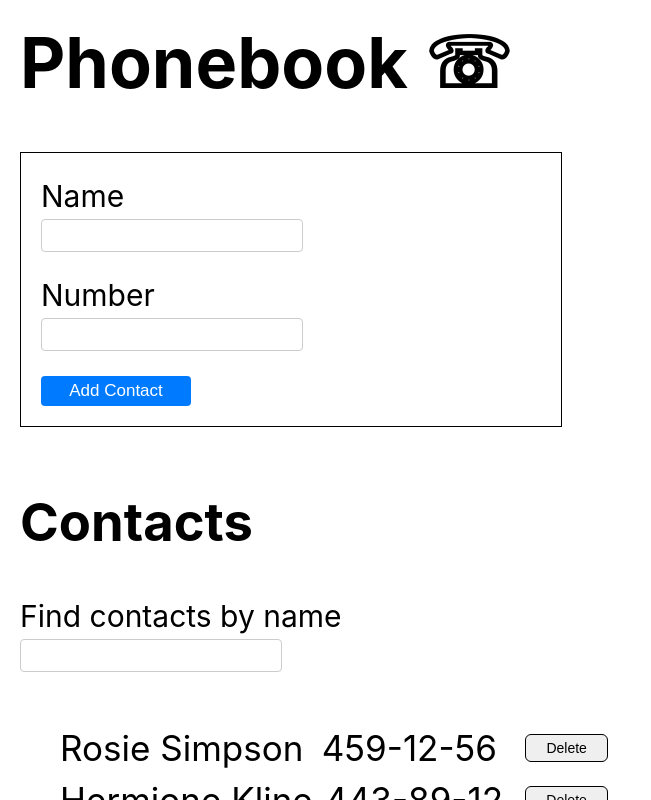
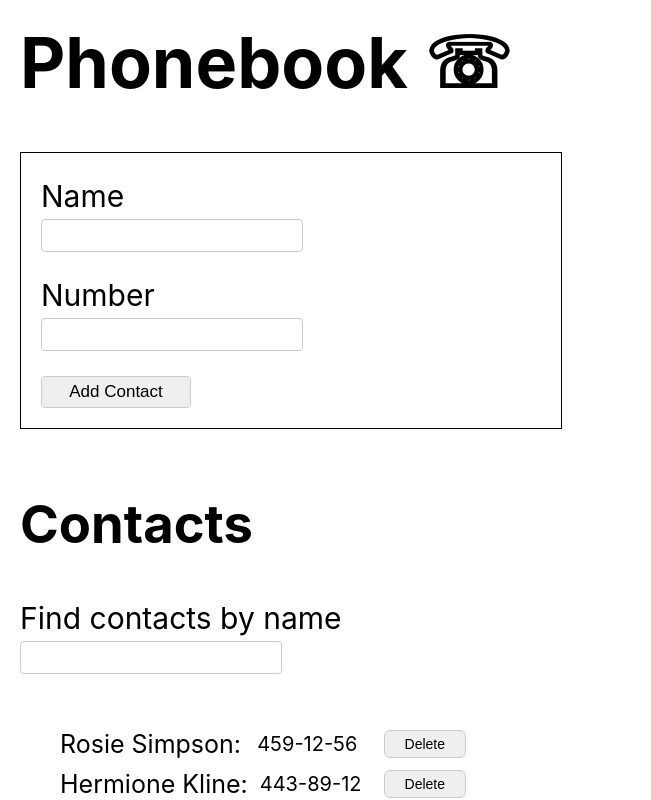
Before and after one commit to Ancasab/goit-react-hw-02-phonebook, a React (Create React App) app: page / in a window 1280 px wide. Shown: the top 800 px of the page, without its empty margins (0-651 px from the left). Built offline with nearby package versions, Linux system fonts and the light colour scheme.

Commit message:
Styling completed

```diff
--- a/src/components/ContactForm/ContactForm.styled.jsx
+++ b/src/components/ContactForm/ContactForm.styled.jsx
@@ -23,17 +23,16 @@ export const Input = styled.input`
 export const Button = styled.button`
   width: 150px;
   font-size: 17px;
+  border: 1px solid #ccc;
   border-radius: 4px;
   padding: 5px 10px;
   margin-top: 5px;
-  background-color: #007bff;
-  color: #fff;
-  border: none;
   cursor: pointer;
   transition: background-color 0.3s;
 
   &:hover {
-    background-color: #0056b3;
+    background-color: #007bff;
+    color: #fff;
   }
 `;
 
--- a/src/components/ContactList/ContactList.jsx
+++ b/src/components/ContactList/ContactList.jsx
@@ -18,7 +18,7 @@ const ContactItem = ({ contact, deleteContact }) => {
 
   return (
     <ContactItems>
-      <ContactName>{contact.name}</ContactName>
+      <ContactName>{contact.name}: </ContactName>
       <ContactNumber>{contact.number}</ContactNumber>
       <Button onClick={handleDelete}>Delete</Button>
     </ContactItems>
--- a/src/components/ContactList/ContactList.styled.jsx
+++ b/src/components/ContactList/ContactList.styled.jsx
@@ -10,12 +10,13 @@ export const ContactItems = styled.li`
 `;
 
 export const ContactName = styled.span`
-
+  font-size: 25px;
   margin-right: 10px;
 `;
 
 export const ContactNumber = styled.span`
-  /* flex: 1; */
+  font-size: 20px;
+
 `;
 
 export const Button = styled.button`
@@ -23,8 +24,13 @@ export const Button = styled.button`
   margin-left: 20px;
   font-size: 14px;
   border-radius: 6px;
-  border: 1px solid;
-    :hover {
-    background-color: #e0e0e0;
+  border: 1px solid #ccc;
+  cursor: pointer;
+  transition: background-color 0.3s;
+
+  &:hover {
+    background-color: #007bff;
+    color: #fff;
   }
+
 `;
```
